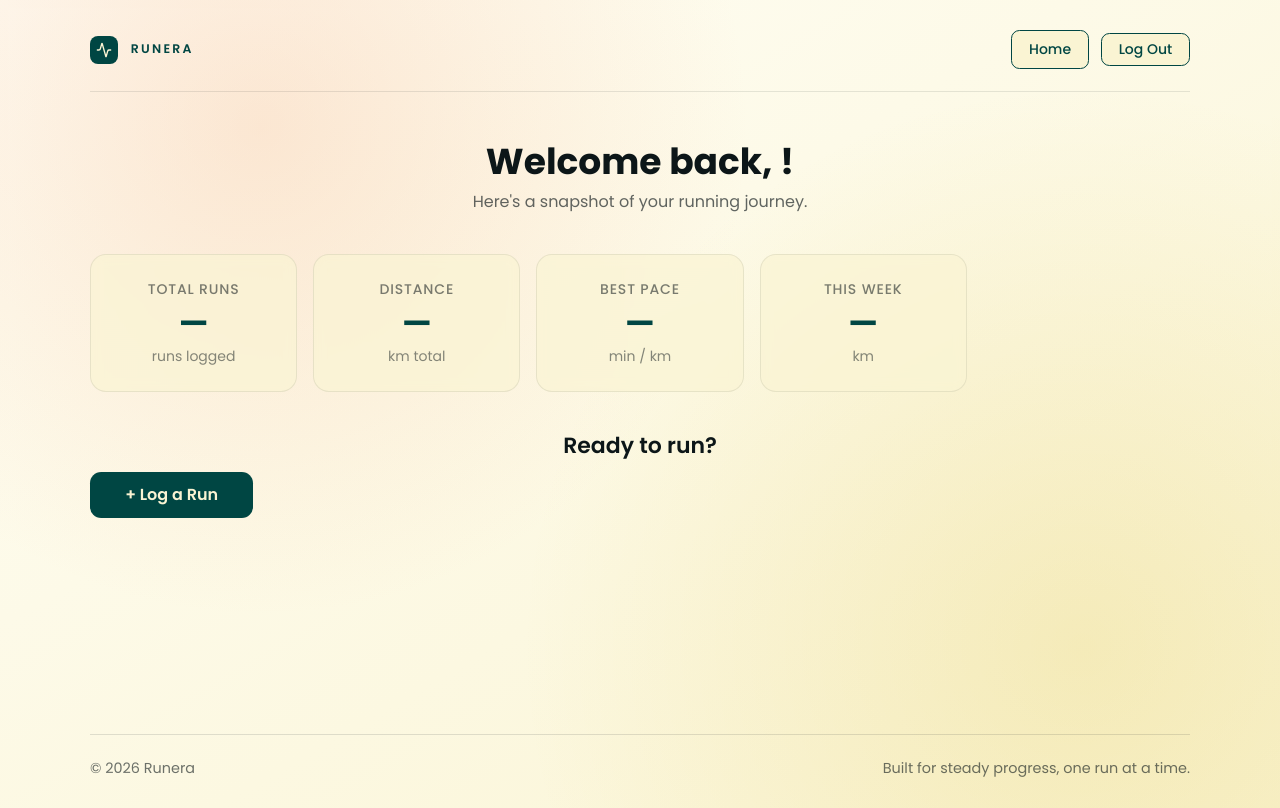
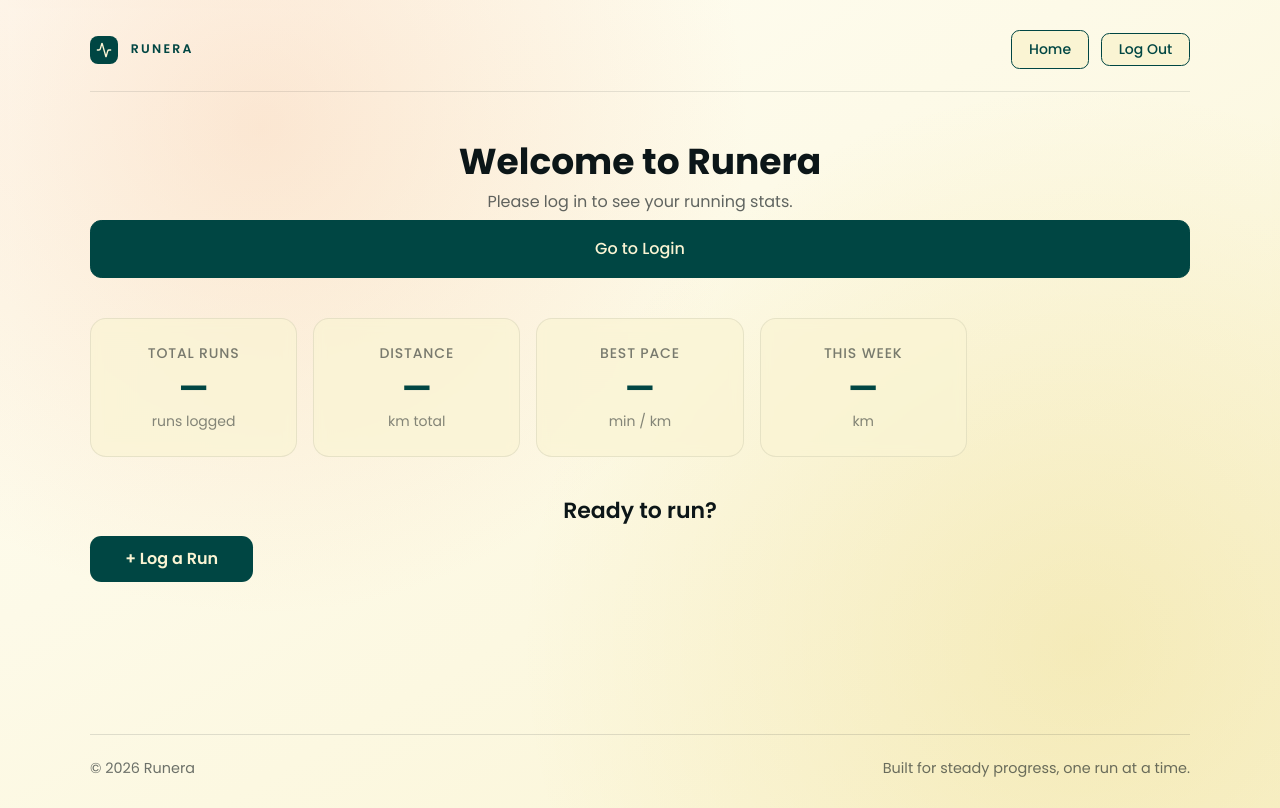
Before and after one commit to Tratatemium/Runera, a React (Create React App) app: page /welcome in a window 1280 px wide. Built offline with nearby package versions, Linux system fonts and the light colour scheme.

Commit message:
Refactor Welcome component to enhance user greeting and login prompt

```diff
--- a/src/pages/Welcome.tsx
+++ b/src/pages/Welcome.tsx
@@ -13,16 +13,38 @@ function Welcome() {
       <header className={styles.header}>
         <Logo style="colorStyleAccent1" />
         <div className={styles.headerActions}>
-          <ButtonLink linkDirection="/" linkText="Home" style="accent1Inverted" size="small" />
-          <Button buttonText="Log Out" variant="accent1Inverted" size="small" onClick={logout} />
+          <ButtonLink
+            linkDirection="/"
+            linkText="Home"
+            style="accent1Inverted"
+            size="small"
+          />
+          <Button
+            buttonText="Log Out"
+            variant="accent1Inverted"
+            size="small"
+            onClick={logout}
+          />
         </div>
       </header>
 
       <main className={styles.main}>
-        <div className={styles.greeting}>
-          <h1>Welcome back, {user?.username}!</h1>
-          <p>Here's a snapshot of your running journey.</p>
-        </div>
+        {user ? (
+          <div className={styles.greeting}>
+            <h1>Welcome back, {user?.username}!</h1>
+            <p>Here's a snapshot of your running journey.</p>
+          </div>
+        ) : (
+          <div className={styles.greeting}>
+            <h1>Welcome to Runera</h1>
+            <p>Please log in to see your running stats.</p>
+            <ButtonLink
+              linkDirection="/login"
+              linkText="Go to Login"
+              style="accent1"
+            />
+          </div>
+        )}
 
         <div className={styles.stats}>
           <div className={styles.card}>
```
